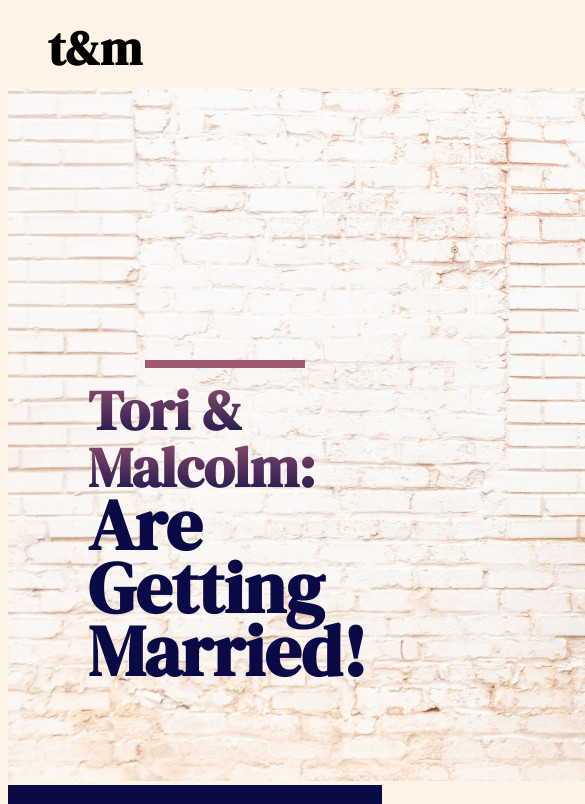
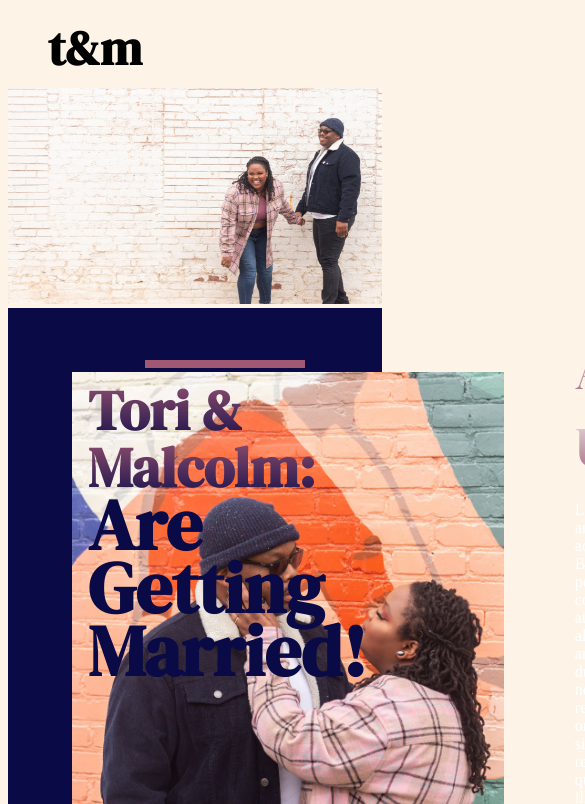
Before and after one commit to swimtrunks/malcolmandtori, a plain HTML site: page index.html in a window 390 px wide. Shown: the top 804 px of the page, 585 px wide, since content can reach past the window. Drawn offline with nearby package versions, Linux system fonts and the light colour scheme.

Commit message:
responsive top image
made intro image responsive by switching from rems to percentage.

-next: will add mixin to calculate font size.

```diff
--- a/app/scss/_body.scss
+++ b/app/scss/_body.scss
@@ -59,4 +59,5 @@
 }
 #form-photo{
     height:35rem;
+    width: auto;
 }
--- a/app/scss/_header.scss
+++ b/app/scss/_header.scss
@@ -67,3 +67,7 @@ header{
         top: 400px;
     }
 }
+#top-image{
+    width:100%;
+    height: auto;
+}
```
Also changed, not shown: dist/css/style.css, 1 other file.
